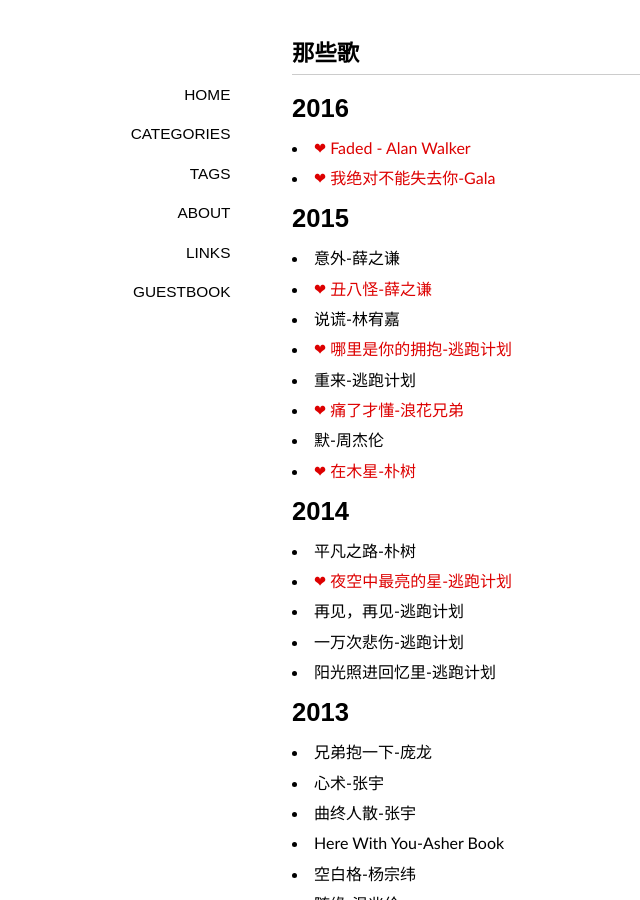
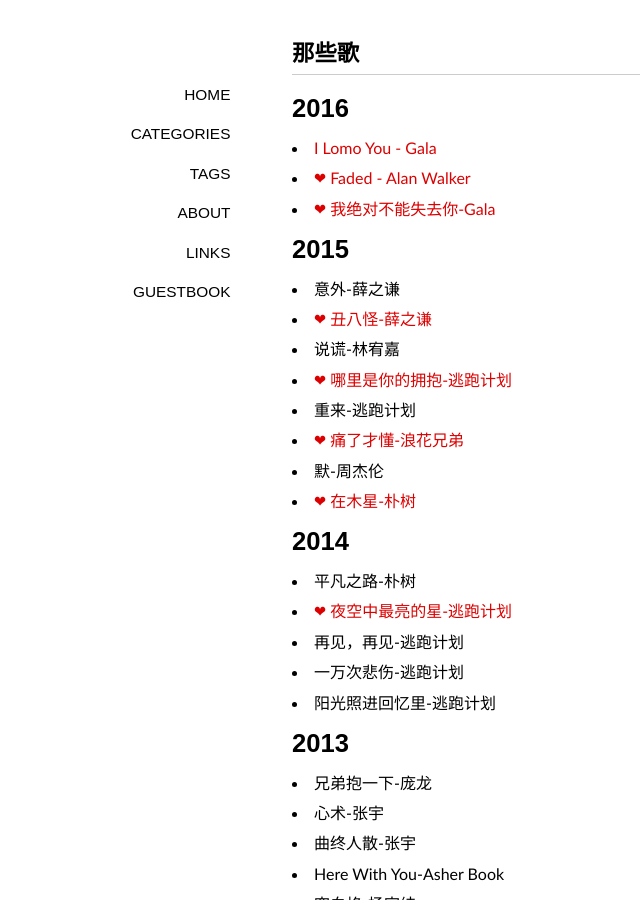
Before and after one commit to ohmyfish/ohmyfish.github.io, a Jekyll site: the page built from _posts/2015-09-01-那些歌.md, in a window 1280 px wide and 900 px high. Shown: the whole window, without its empty margins (48-688 px from the left). Built offline with Jekyll 4.4.1, drawn with Linux system fonts in a browser that asks for light colours; nearby versions of some CDN libraries; some web fonts are replaced; library files that are not in the unit come from our copies; comment, search, counter and statistics services are not loaded.

Commit message:
ohmyfishcommit

```diff
--- a/_posts/2015-09-01-那些歌.md
+++ b/_posts/2015-09-01-那些歌.md
@@ -6,6 +6,7 @@ tags: [墨写旧时光]
 ---
 
 # 2016
+- [I Lomo You - Gala](http://music.163.com/#/m/song?id=28815416&userid=2539497)
 - [❤ Faded - Alan Walker](http://music.163.com/#/song?id=36990266)
 - [❤ 我绝对不能失去你-Gala](http://music.163.com/#/song?id=29535690)
 
```
Also changed, not shown: _posts/2016-07-15-10年前的夏天.md (+2 -0 lines).
